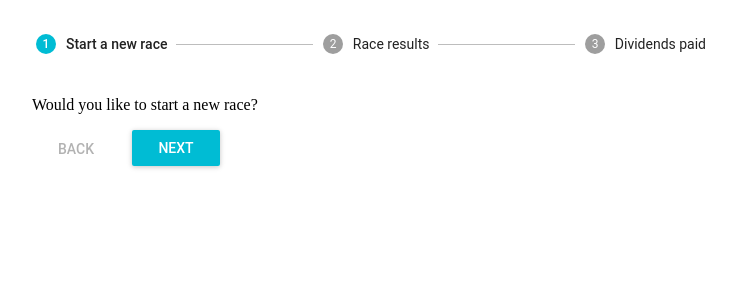
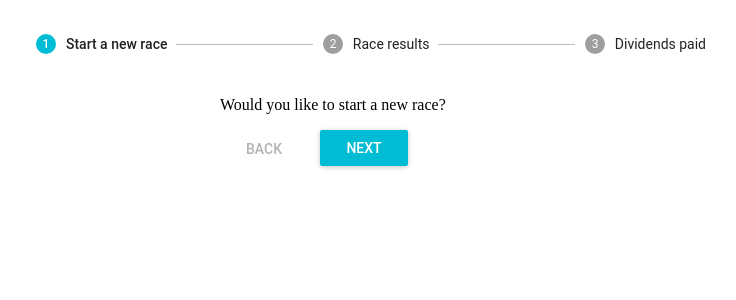
Before and after one commit to CesarFerratBourdon/Sparta, a React (Create React App) app: page / in a window 1280 px wide. Shown: the top 300 px of the page, without its empty margins (270-1006 px from the left). Built offline with nearby package versions, Linux system fonts and the light colour scheme; what react-tap-event-plugin would draw is missing.

Commit message:
customized BetLauncher component behavior

```diff
--- a/src/components/BetLauncher.js
+++ b/src/components/BetLauncher.js
@@ -10,6 +10,7 @@ injectTapEventPlugin();
 class BetLauncher extends React.Component {
   state = {
     stepIndex: 0,
+    next: "Next"
   };
 
   handleNext = () => {
@@ -17,12 +18,15 @@ class BetLauncher extends React.Component {
     if (stepIndex < 2) {
       this.setState({stepIndex: stepIndex + 1});
     }
+    if (stepIndex === 1) {
+      this.setState({next: "Finished"});
+    }
   };
 
   handlePrev = () => {
     const {stepIndex} = this.state;
     if (stepIndex > 0) {
-      this.setState({stepIndex: stepIndex - 1});
+      this.setState({stepIndex: 0, next: "Next"});
     }
   };
 
@@ -45,8 +49,8 @@ class BetLauncher extends React.Component {
   }
 
   render() {
-    const {stepIndex} = this.state;
-    const contentStyle = {margin: '0 12px'};
+    const {stepIndex, next} = this.state;
+    const contentStyle = {margin: '0px 200px'};
 
     return (
       <div style={{width: '100%', maxWidth: 700, margin: 'auto'}}>
@@ -77,7 +81,7 @@ class BetLauncher extends React.Component {
               style={{marginRight: 12}}
             />
             <RaisedButton
-              label="Next"
+              label={next}
               disabled={stepIndex === 2}
               primary={true}
               onTouchTap={this.handleNext}
```
